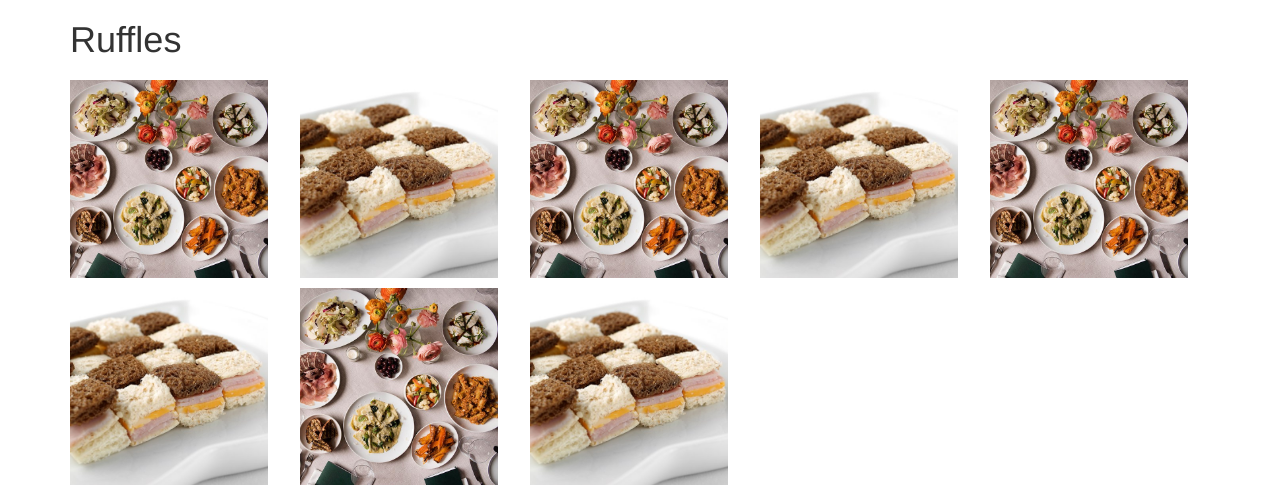
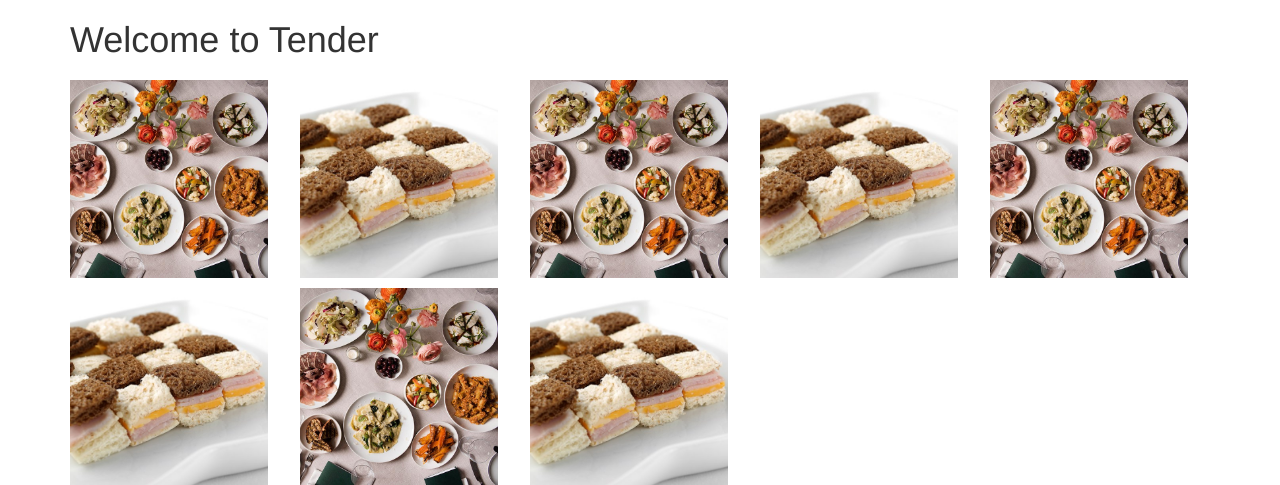
Before and after one commit to soohyunkim/Tender, a Flask app: page / in a window 1280 px wide. Shown: the top 485 px of the page. Run offline with Flask 2, Linux system fonts and the light colour scheme; some libraries are stand-ins or nearby versions.

Commit message:
changed index.html

```diff
--- a/templates/index.html
+++ b/templates/index.html
@@ -12,7 +12,7 @@
 
 <body>
     <div class="container">
-        <h1>Ruffles</h1>
+        <h1>Welcome to Tender</h1>
         <main class="grid">
             <img src="../static/photos/photo1.jpg" alt="Sample photo">
             <img src="../static/photos/photo3.jpg" alt="Sample photo">
```
